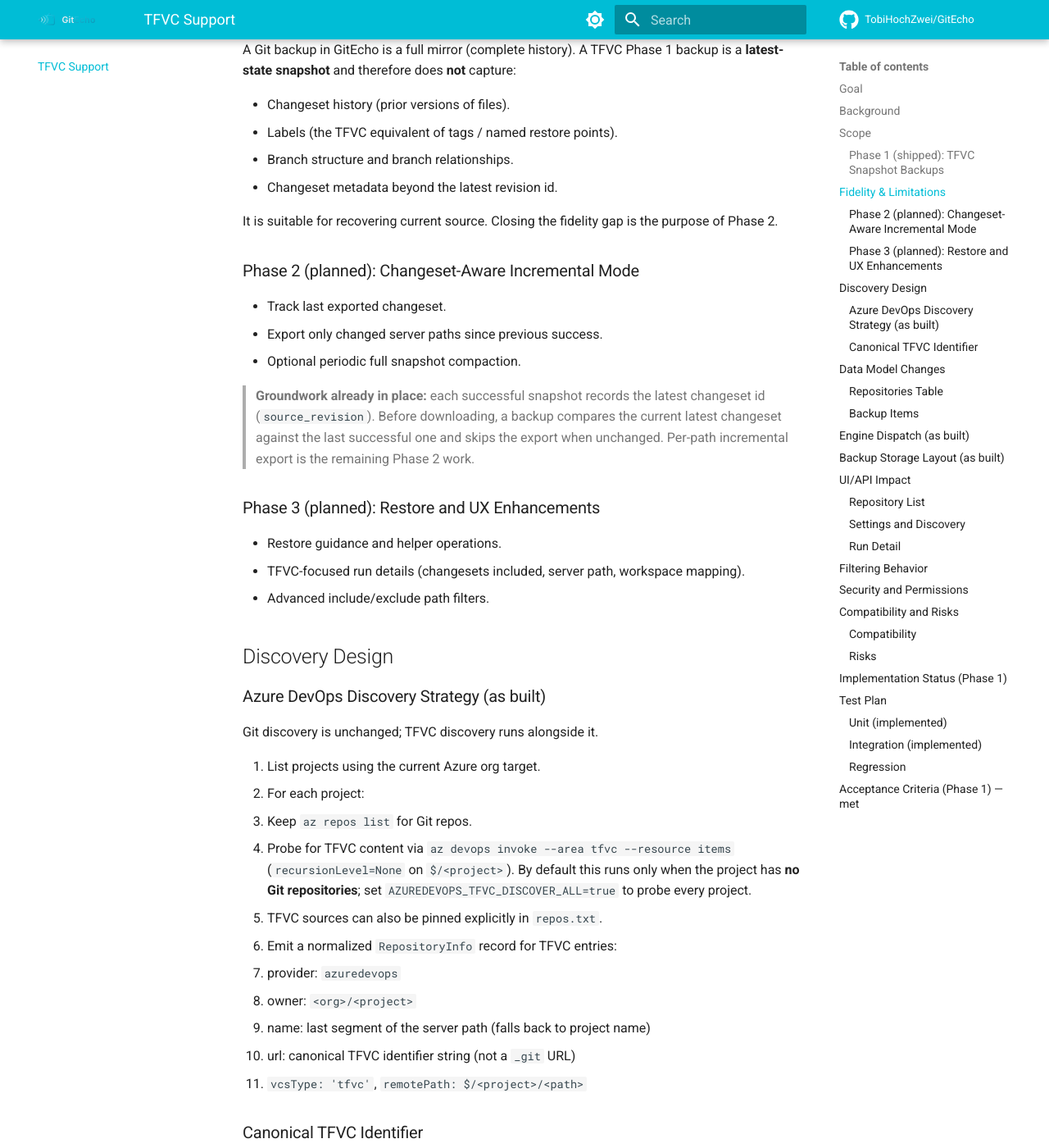
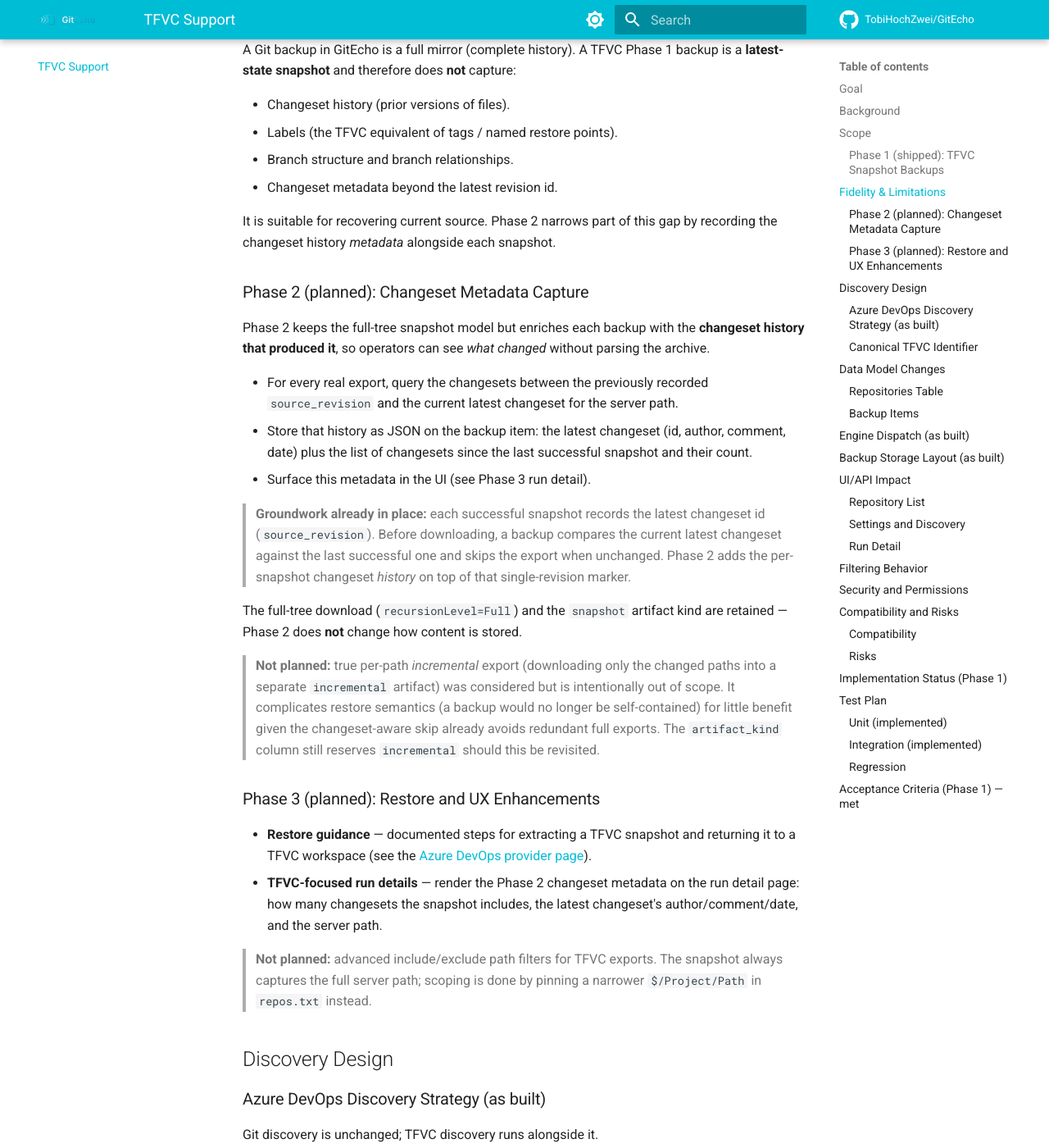
Before and after one commit to TobiHochZwei/GitEcho, an MkDocs documentation site: the page built from docs/docs/development/tfvc-implementation.md, in a window 1280 px wide and 1400 px high, scrolled down 1492 px. Shown: the whole window at 82% size. Built offline with MkDocs 1.6.1 and Material for MkDocs 9.7.7, drawn with Linux system fonts in a browser that asks for light colours; comment, search, counter and statistics services are not loaded; some of the changed text lies outside the part shown.

Commit message:
docs(tfvc): refine Phase 2/3 roadmap and add restore guidance
- Reframe Phase 2 as changeset-metadata capture (source_metadata JSON), keeping full-tree snapshots; mark per-path incremental as not planned
- Scope Phase 3 to restore guidance + TFVC run-detail metadata; drop path filters
- Document the source_metadata backup_items column and its shape
- Add a 'Restoring a TFVC snapshot' section to the Azure DevOps provider page

````diff
--- a/docs/docs/development/tfvc-implementation.md
+++ b/docs/docs/development/tfvc-implementation.md
@@ -59,25 +59,50 @@ backup is a **latest-state snapshot** and therefore does **not** capture:
 - Branch structure and branch relationships.
 - Changeset metadata beyond the latest revision id.
 
-It is suitable for recovering current source. Closing the fidelity gap is the
-purpose of Phase 2.
+It is suitable for recovering current source. Phase 2 narrows part of this gap
+by recording the changeset history *metadata* alongside each snapshot.
 
-### Phase 2 (planned): Changeset-Aware Incremental Mode
+### Phase 2 (planned): Changeset Metadata Capture
 
-- Track last exported changeset.
-- Export only changed server paths since previous success.
-- Optional periodic full snapshot compaction.
+Phase 2 keeps the full-tree snapshot model but enriches each backup with the
+**changeset history that produced it**, so operators can see *what changed*
+without parsing the archive.
+
+- For every real export, query the changesets between the previously recorded
+  `source_revision` and the current latest changeset for the server path.
+- Store that history as JSON on the backup item: the latest changeset (id,
+  author, comment, date) plus the list of changesets since the last successful
+  snapshot and their count.
+- Surface this metadata in the UI (see Phase 3 run detail).
 
 > **Groundwork already in place:** each successful snapshot records the latest
 > changeset id (`source_revision`). Before downloading, a backup compares the
 > current latest changeset against the last successful one and skips the export
-> when unchanged. Per-path incremental export is the remaining Phase 2 work.
+> when unchanged. Phase 2 adds the per-snapshot changeset *history* on top of
+> that single-revision marker.
+
+The full-tree download (`recursionLevel=Full`) and the `snapshot` artifact kind
+are retained — Phase 2 does **not** change how content is stored.
+
+> **Not planned:** true per-path *incremental* export (downloading only the
+> changed paths into a separate `incremental` artifact) was considered but is
+> intentionally out of scope. It complicates restore semantics (a backup would
+> no longer be self-contained) for little benefit given the changeset-aware
+> skip already avoids redundant full exports. The `artifact_kind` column still
+> reserves `incremental` should this be revisited.
 
 ### Phase 3 (planned): Restore and UX Enhancements
 
-- Restore guidance and helper operations.
-- TFVC-focused run details (changesets included, server path, workspace mapping).
-- Advanced include/exclude path filters.
+- **Restore guidance** — documented steps for extracting a TFVC snapshot and
+  returning it to a TFVC workspace (see the
+  [Azure DevOps provider page](../providers/azure-devops.md#restoring-a-tfvc-snapshot)).
+- **TFVC-focused run details** — render the Phase 2 changeset metadata on the
+  run detail page: how many changesets the snapshot includes, the latest
+  changeset's author/comment/date, and the server path.
+
+> **Not planned:** advanced include/exclude path filters for TFVC exports. The
+> snapshot always captures the full server path; scoping is done by pinning a
+> narrower `$/Project/Path` in `repos.txt` instead.
 
 ## Discovery Design
 
@@ -130,7 +155,29 @@ Migration notes:
 TFVC metadata stored on each backup item:
 
 - `source_revision` (latest changeset id captured for the snapshot)
-- `artifact_kind` (`snapshot`; `incremental` reserved for Phase 2)
+- `artifact_kind` (`snapshot`; `incremental` reserved, see Phase 2 note)
+- `source_metadata` (Phase 2, nullable JSON): the changeset history for the
+  snapshot. Shape:
+
+```json
+{
+  "latest": { "id": "47", "author": "Jane Dev", "comment": "Fix build", "date": "2026-05-31T10:12:00Z" },
+  "changesets": [
+    { "id": "47", "author": "Jane Dev", "comment": "Fix build", "date": "2026-05-31T10:12:00Z" },
+    { "id": "46", "author": "Sam Ops", "comment": "Bump deps", "date": "2026-05-30T18:03:00Z" }
+  ],
+  "count": 2
+}
+```
+
+  `changesets` lists the changesets between the previously recorded
+  `source_revision` and the current latest changeset (newest first); `count` is
+  their number. The column is `git`-agnostic and stays `NULL` for Git backups.
+
+Migration notes:
+
+- Append-only migration (add `source_metadata TEXT`).
+- Existing rows remain `NULL`; no backfill required.
 
 ## Engine Dispatch (as built)
 
@@ -181,7 +228,11 @@ is only written when content changes).
 
 ### Run Detail
 
-- Show TFVC artifact path and (when available) changeset.
+- Show the TFVC artifact path and latest changeset (`source_revision`) — shipped.
+- **Phase 3:** render the `source_metadata` changeset history — how many
+  changesets the snapshot includes, the latest changeset's author/comment/date,
+  and a collapsible list of the included changesets. The same summary can be
+  surfaced in the per-repository history on the repository detail page.
 
 ## Filtering Behavior
 
````
Also changed, not shown: docs/docs/providers/azure-devops.md (+12 -1 lines).
